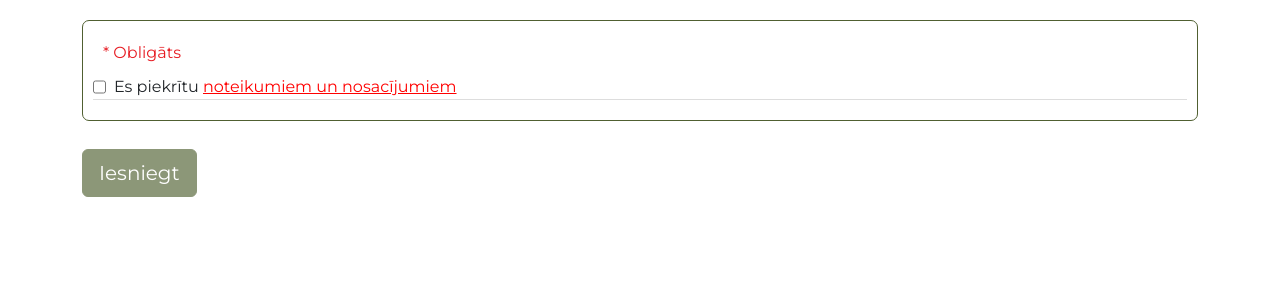
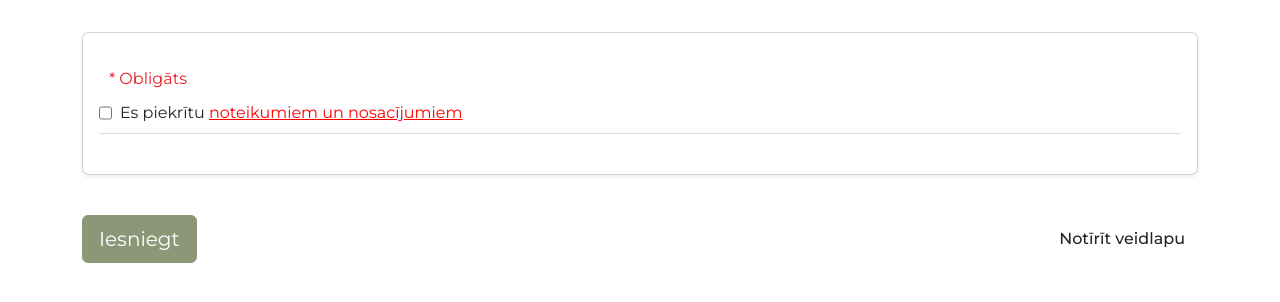
Before and after one commit to 27-Club/27club, a Django app: template index/templates/index/view_form.html in a window 1280 px wide. Shown: the top 302 px of the page. Run offline with Django 3.2, Linux system fonts and the light colour scheme; the template is opened without the code that fills it, so the values that code supplies are empty; parts of the project's set-up code (start-up, migrations or seed data) failed here and were passed over; some web fonts are replaced.

Commit message:
Changed viewform design

```diff
--- a/index/static/css/view_form.css
+++ b/index/static/css/view_form.css
@@ -4,6 +4,48 @@
 }
 
 .question-box {
-    border: 1px solid #506031;
+    border: 1px solid rgba(0, 0, 0, 0.175);;
     border-radius: 7px;
+    box-shadow: 0 .125rem .25rem rgba(0,0,0,.075)!important;;
+    padding: 1.5rem 1rem;
+    margin: 2rem 0;
 }
+
+.rules {
+    margin-bottom: 0.5rem;
+}
+
+.form-description {
+    margin: 1rem 0;
+}
+
+.short-answer {
+    width: 100%;
+    background-color: #eeededb9;
+    border-bottom: 1px solid #000000 !important;
+    border-radius: 5px;
+}
+
+.long-answer {
+    width: 100%;
+    background-color: #eeededb9;
+    border-bottom: 1px solid #000000 !important;
+    border-radius: 5px;
+}
+
+input[type='radio'] {
+    accent-color: #506031;
+}
+
+input[type='checkbox'] {
+    accent-color: #506031;
+}
+
+#clearForm {
+    font-weight: 500;
+}
+
+#clearForm:hover {
+    color: #506031;
+    background-color: #f8f8f8;
+}
--- a/index/templates/index/view_form.html
+++ b/index/templates/index/view_form.html
@@ -13,7 +13,7 @@
 {% endblock %}
 {% block body %}
 <div class="container-fluid">
-    <form class="container" method="POST" action="{% url 'submit_form' form.code %}" autocomplete="off">
+    <form id="viewForm" class="container" method="POST" action="{% url 'submit_form' form.code %}" autocomplete="off">
         <span id="bg-color" style="display: none;">{{form.background_color}}</span>
         <span id="text-color" style="display: none;">{{form.text_color}}</span>
         {% csrf_token %}
@@ -22,7 +22,7 @@
                 <h1 class="form-title txtClr">{{form.title}}</h1>
                 <p class="required-info">* Obligāts</p>
 
-                <div class="d-flex gap-2">
+                <div class="rules d-flex gap-2">
                     <input type="checkbox" id="accept_rules" class="p-0">
                     <label for="accept_rules">Es piekrītu <a id="rules" href="{% url 'rules' form.code %}">noteikumiem un nosacījumiem</a> </label>
                 </div>
@@ -77,9 +77,10 @@
             {% endif %}
         </div>
         {% endfor %}
-        <div class="margin-top-bottom">
-            {% comment %} <input type="submit" value="Iesniegt" class="btn btn-submit" disabled> {% endcomment %}
+        <div class="margin-top-bottom d-flex justify-content-between">
             <button id="submitControl" class="btn btn-lg btn-primary rounded-2 m-2 ms-0" type="submit" disabled>Iesniegt</button>
+
+            <button id="clearForm" class="color-primary btn" onclick="resetForm()" value="Reset">Notīrīt veidlapu</button>
         </div>
     </form>
     {% if user == form.creator %}
@@ -88,4 +89,10 @@
         </a>
     {% endif %}
 </div>
+<script>
+    function resetForm(){
+        var element = document.getElementById("viewForm");
+        element.reset()
+    }
+ </script>
 {% endblock %}
```
